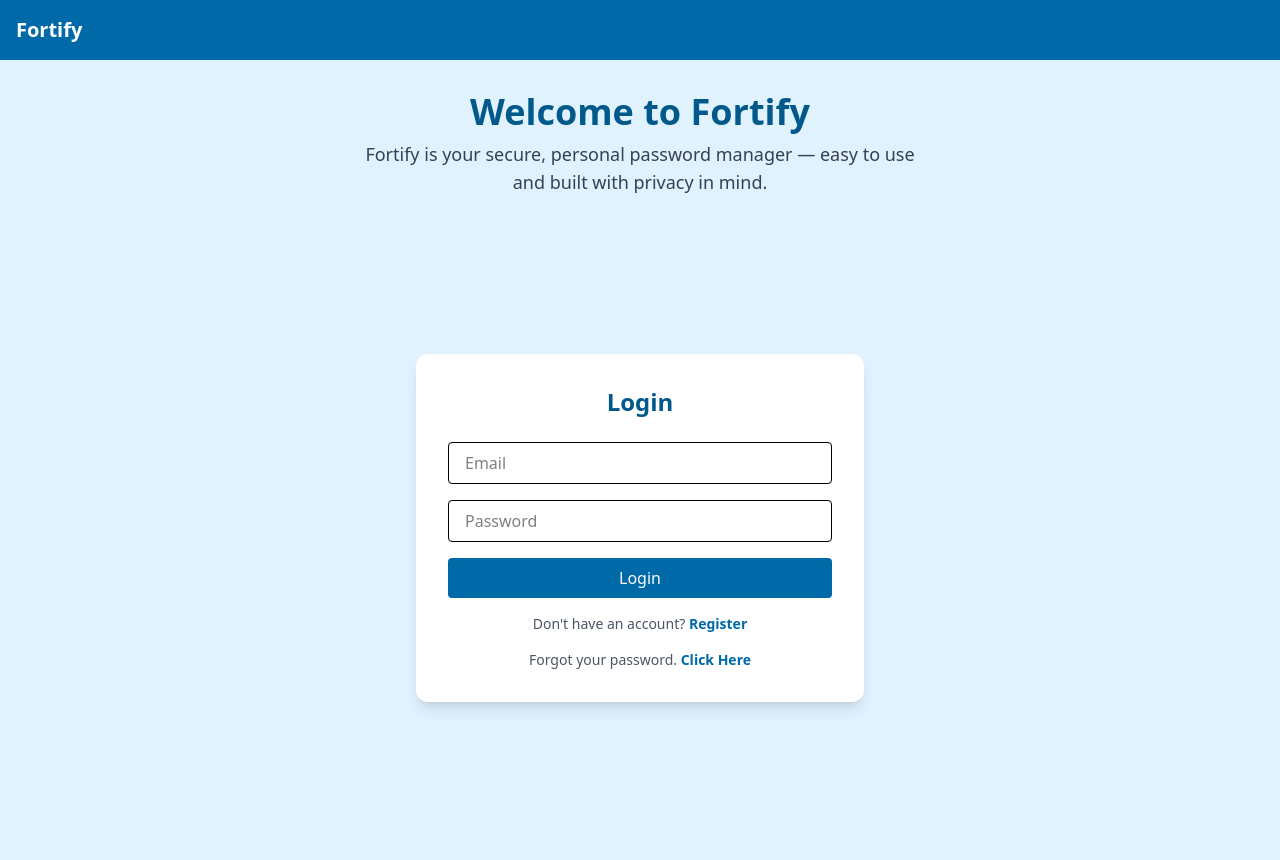
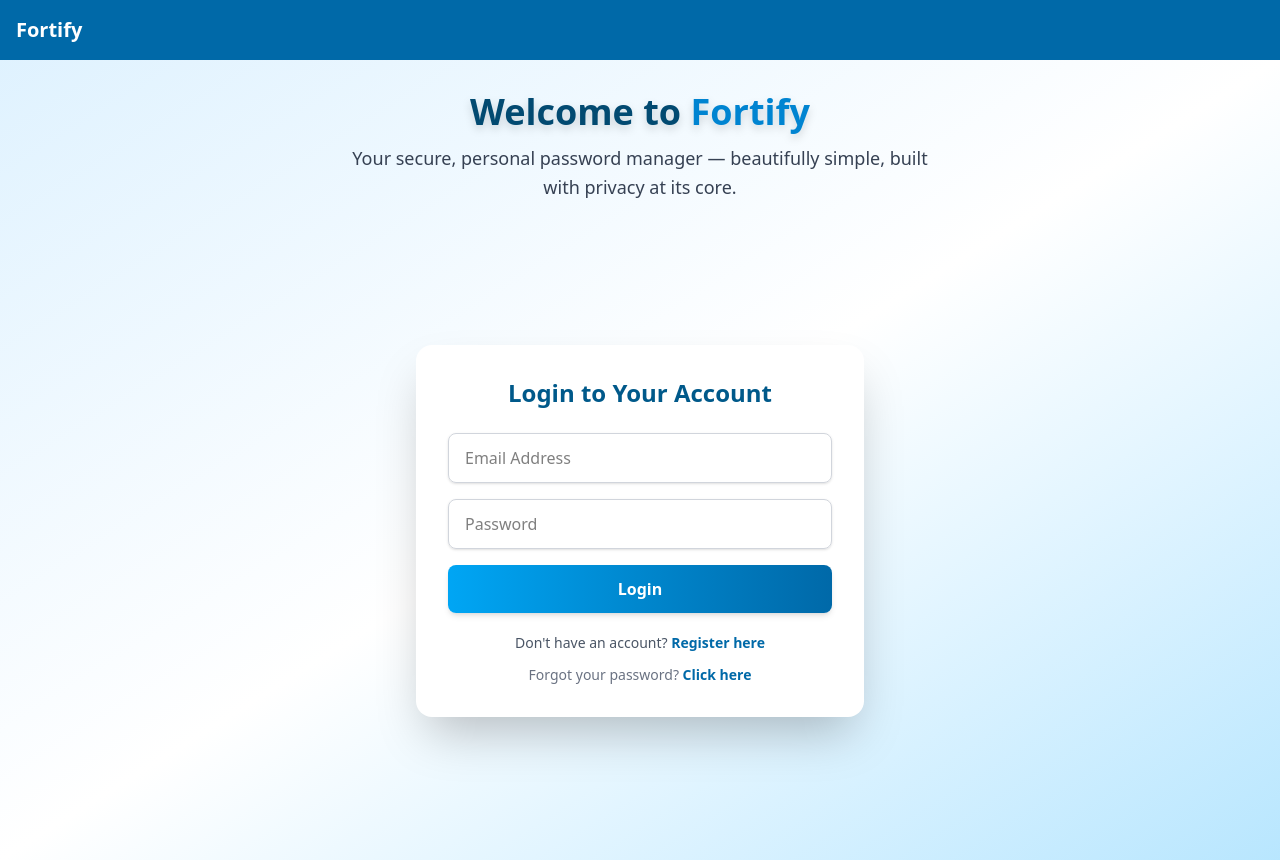
Before and after one commit to ankitdubey93/Fortify, a React (Vite) app in the folder frontend/: page / in a window 1280 px wide. Built offline with nearby package versions, Linux system fonts and the light colour scheme; no server answers.

Commit message:
Homepage css updated for better design

```diff
--- a/frontend/src/contexts/AuthContext.tsx
+++ b/frontend/src/contexts/AuthContext.tsx
@@ -8,6 +8,7 @@ interface User {
   email: string;
   emailVerified: boolean;
   hasMasterPassword: boolean;
+
 }
 
 interface AuthContextType {
--- a/frontend/src/pages/Home.tsx
+++ b/frontend/src/pages/Home.tsx
@@ -66,42 +66,43 @@ const Home: React.FC = () => {
     }
   };
 
-  return (
-    <div className="min-h-screen bg-sky-100 flex flex-col items-center text-center px-4 py-8">
-      <div className="mb-8 text-center">
-        <h1 className="text-4xl font-bold text-sky-800 mb-2">
-          Welcome to Fortify
+ return (
+    <div className="min-h-screen bg-gradient-to-br from-sky-100 via-white to-sky-200 flex flex-col items-center px-4 py-8">
+      <div className="mb-8 text-center animate-fadeIn">
+        <h1 className="text-4xl font-extrabold text-sky-900 mb-3 drop-shadow-lg">
+          Welcome to <span className="text-sky-600">Fortify</span>
         </h1>
-        <p className="text-lg text-gray-700 max-w-xl">
-          Fortify is your secure, personal password manager — easy to use and
-          built with privacy in mind.
+        <p className="text-lg text-gray-700 max-w-xl mx-auto leading-relaxed">
+          Your secure, personal password manager — beautifully simple, built
+          with privacy at its core.
         </p>
       </div>
 
-      <div className="flex-grow flex items-center justfiy-center">
-        <div className="bg-white shadow-lg rounded-xl p-8 w-full max-w-md">
+      <div className="flex-grow flex items-center justify-center w-full">
+        <div className="bg-white shadow-2xl rounded-2xl p-8 w-full max-w-md transform transition-all duration-300 hover:scale-[1.02] hover:shadow-sky-200">
           <h2 className="text-2xl font-bold text-center text-sky-800 mb-6">
-            {isLogin ? "Login" : "Register"}
+            {isLogin ? "Login to Your Account" : "Create a New Account"}
           </h2>
+
           <form onSubmit={handleSubmit} className="space-y-4">
             {!isLogin && (
               <input
                 type="text"
                 name="name"
-                placeholder="Name"
+                placeholder="Full Name"
                 onChange={handleChange}
                 value={formData.name}
-                className="w-full px-4 py-2 border rounded focus:outline-none focus:ring focus:border-sky-500"
+                className="w-full px-4 py-3 border border-gray-300 rounded-lg shadow-sm focus:outline-none focus:ring-2 focus:ring-sky-500 focus:border-transparent transition"
                 required
               />
             )}
             <input
               type="email"
               name="email"
-              placeholder="Email"
+              placeholder="Email Address"
               onChange={handleChange}
               value={formData.email}
-              className="w-full px-4 py-2 border rounded focus:outline-none focus:ring focus:border-sky-500"
+              className="w-full px-4 py-3 border border-gray-300 rounded-lg shadow-sm focus:outline-none focus:ring-2 focus:ring-sky-500 focus:border-transparent transition"
               required
             />
             <input
@@ -110,7 +111,7 @@ const Home: React.FC = () => {
               placeholder="Password"
               onChange={handleChange}
               value={formData.password}
-              className="w-full px-4 py-2 border rounded focus:outline-none focus:ring focus:border-sky-500"
+              className="w-full px-4 py-3 border border-gray-300 rounded-lg shadow-sm focus:outline-none focus:ring-2 focus:ring-sky-500 focus:border-transparent transition"
               required
             />
             {!isLogin && (
@@ -120,34 +121,36 @@ const Home: React.FC = () => {
                 placeholder="Confirm Password"
                 onChange={handleChange}
                 value={formData.confirmPassword}
-                className="w-full px-4 py-2 border rounded focus:outline-none focus:ring focus:border-sky-500"
+                className="w-full px-4 py-3 border border-gray-300 rounded-lg shadow-sm focus:outline-none focus:ring-2 focus:ring-sky-500 focus:border-transparent transition"
                 required
               />
             )}
             <button
               type="submit"
-              className="w-full bg-sky-700 text-white py-2 rounded hover:bg-sky-800 transition"
+              className="w-full bg-gradient-to-r from-sky-500 to-sky-700 text-white py-3 rounded-lg font-semibold shadow-md hover:shadow-lg hover:scale-[1.01] transition-transform duration-300"
             >
               {isLogin ? "Login" : "Register"}
             </button>
           </form>
-          <p className="text-center mt-4 text-sm text-gray-600">
+
+          <p className="text-center mt-5 text-sm text-gray-600">
             {isLogin ? "Don't have an account?" : "Already have an account?"}{" "}
             <button
               onClick={toggleMode}
               className="text-sky-700 font-semibold hover:underline"
             >
-              {isLogin ? "Register" : "Login"}
+              {isLogin ? "Register here" : "Login here"}
             </button>
           </p>
+
           {isLogin && (
-            <p className="text-center mt-4 text-sm text-gray-600">
-              Forgot your password.{" "}
+            <p className="text-center mt-3 text-sm text-gray-500">
+              Forgot your password?{" "}
               <Link
                 to="/forgot-password"
                 className="text-sky-700 font-semibold hover:underline"
               >
-                Click Here
+                Click here
               </Link>
             </p>
           )}
```
Also changed, not shown: frontend/src/services/vaultservices.ts (line endings or trailing spaces).
